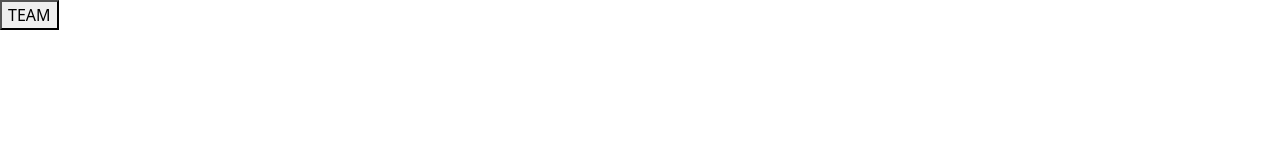
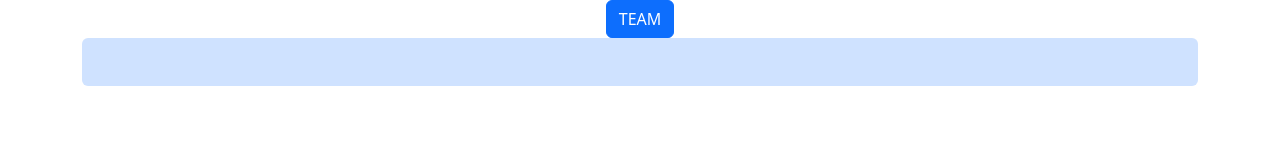
Before and after one commit to AntonioDattolo/js-our-team, a plain HTML site: page index.html in a window 1280 px wide. Drawn offline with nearby package versions, Linux system fonts and the light colour scheme.

Commit message:
Index fix

```diff
--- a/index.html
+++ b/index.html
@@ -8,10 +8,12 @@
     <title>Document</title>
 </head>
 <body>
-    <button id="team">TEAM</button>
-    <div id="testo">
 
-    </div>
+    <section class="container text-center">
+        <button class="btn btn-primary" id="team">TEAM</button>
+        <div class="d-flex flex-wrap bg-primary-subtle rounded-2 p-4" id="testo">
+        </div>
+    </section>
     <script src="./main.js"></script>
 </body>
 </html>
```
